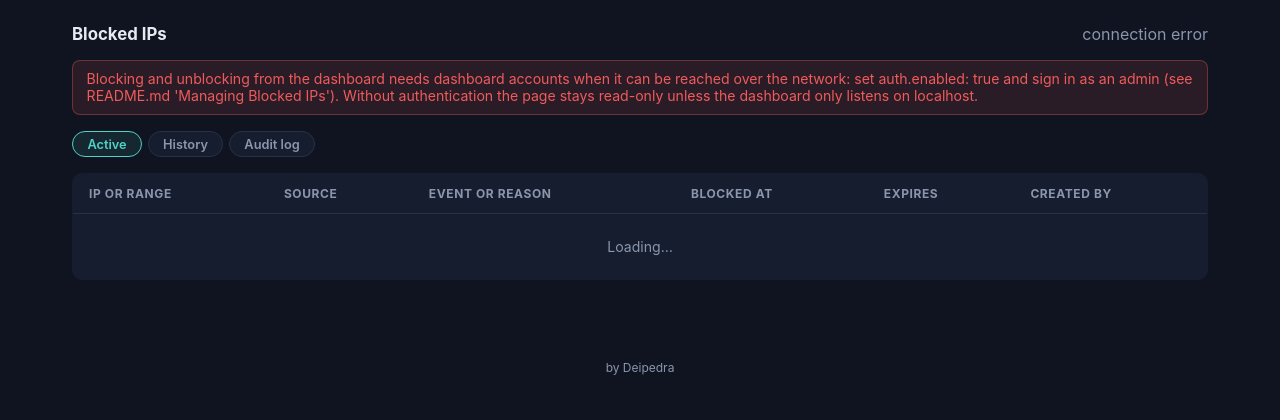
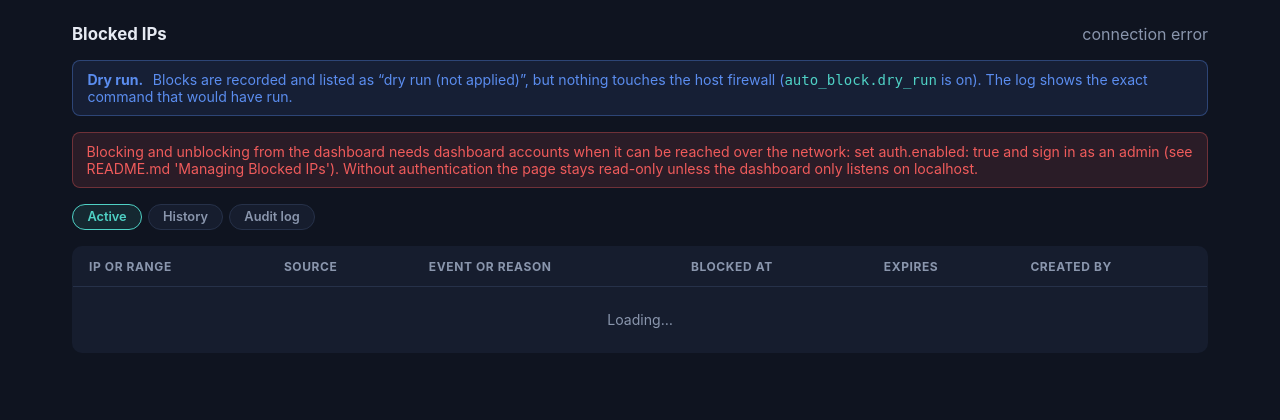
Before and after one commit to Deipedra34/NetSentry, a Flask app: page /blocks in a window 1280 px wide. Shown: the part 68-488 px from the top of the page. Run offline with Flask 3, Linux system fonts and the light colour scheme; data that the repository does not hold is empty; parts of the project's set-up code (start-up, migrations or seed data) failed here and were passed over.

Commit message:
Add the dry-run and live mode banner to the Blocked IPs page

```diff
--- a/src/templates/blocks.html
+++ b/src/templates/blocks.html
@@ -86,6 +86,16 @@
   .result-dry_run { color: var(--muted); }
   .result-refused { color: var(--warn); }
   .result-failed { color: var(--danger); }
+  .mode-banner {
+    border-radius: 8px;
+    padding: 0.65rem 0.9rem;
+    font-size: 0.88rem;
+    margin-bottom: 1rem;
+    border: 1px solid;
+  }
+  .mode-banner strong { margin-right: 0.35rem; }
+  .mode-banner.dry { background: rgba(91,141,239,0.1); color: var(--info); border-color: rgba(91,141,239,0.35); }
+  .mode-banner.live { background: rgba(239,91,91,0.12); color: var(--danger); border-color: rgba(239,91,91,0.4); }
 {% endblock %}
 {% block header_right %}
 <div class="user-nav">
@@ -104,6 +114,19 @@
   <h2>Blocked IPs</h2>
   <span class="muted" id="last-updated">loading&hellip;</span>
 </div>
+
+{% if dry_run %}
+<div class="mode-banner dry" id="mode-banner">
+  <strong>Dry run.</strong> Blocks are recorded and listed as &ldquo;dry run (not applied)&rdquo;, but
+  nothing touches the host firewall (<code>auto_block.dry_run</code> is on). The log shows the exact
+  command that would have run.
+</div>
+{% else %}
+<div class="mode-banner live" id="mode-banner">
+  <strong>Live mode: changes affect the host firewall.</strong> Blocking and unblocking here run real
+  firewall commands on this machine.
+</div>
+{% endif %}
 
 <div id="flash" class="message" hidden></div>
 {% if write_refusal %}
--- a/src/web.py
+++ b/src/web.py
@@ -512,6 +512,7 @@ def _init_block_management(
             default_duration=settings.default_duration_minutes,
             max_duration=settings.max_duration_minutes,
             allow_permanent=settings.allow_permanent,
+            dry_run=manager.dry_run,
         )
 
     @app.route("/api/blocks/history")
```
